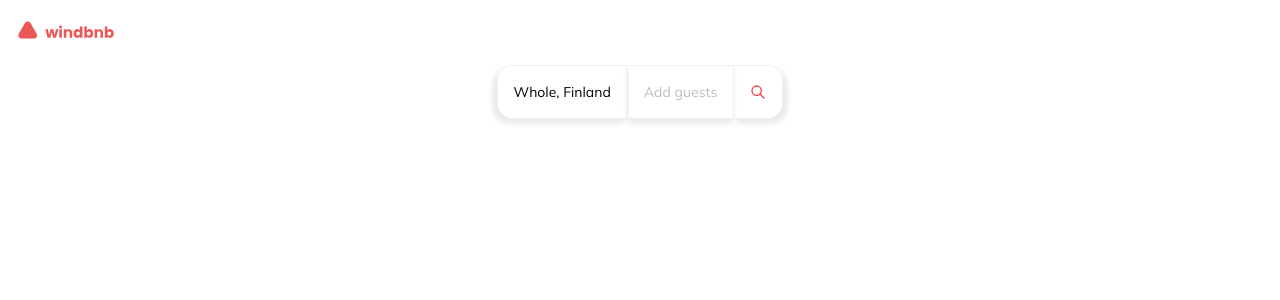
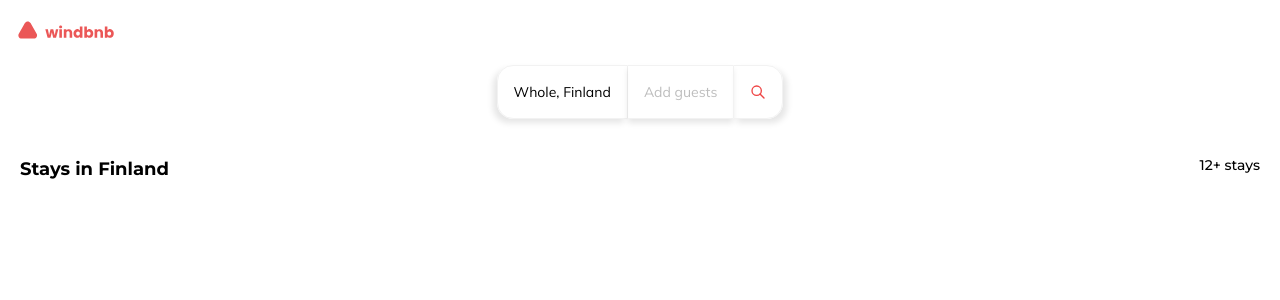
Before and after one commit to diloes/WindBnb-devChallenges, a React (Vite) app: page / in a window 1280 px wide. Shown: the top 300 px of the page. Built offline with nearby package versions, Linux system fonts and the light colour scheme.

Commit message:
feat: add h1

```diff
--- a/src/App.tsx
+++ b/src/App.tsx
@@ -12,7 +12,10 @@ const App = () => {
           <SearchBox />
         </div>
       </header>
-      <main></main>
+      <main className='flex justify-between p-1 font-montserrat'>
+        <h1 className='font-bold text-lg'>Stays in Finland</h1>
+        <p className='text-sm'>12+ stays</p>
+      </main>
       <footer></footer>
     </div>
   )
--- a/src/components/SearchBox.tsx
+++ b/src/components/SearchBox.tsx
@@ -4,7 +4,7 @@ import './SearchBox.css'
 
 const SearchBox = () => {
   return (
-    <div className='font-mulish text-sm flex justify-center'>
+    <div className='font-mulish text-sm flex justify-center mb-8'>
       <button className='buttonLeft p-4'>Whole, Finland</button>
       <button className='buttonMiddle p-4 text-[#BDBDBD]'>Add guests</button>
       <button className='buttonRight p-4 '>
```
